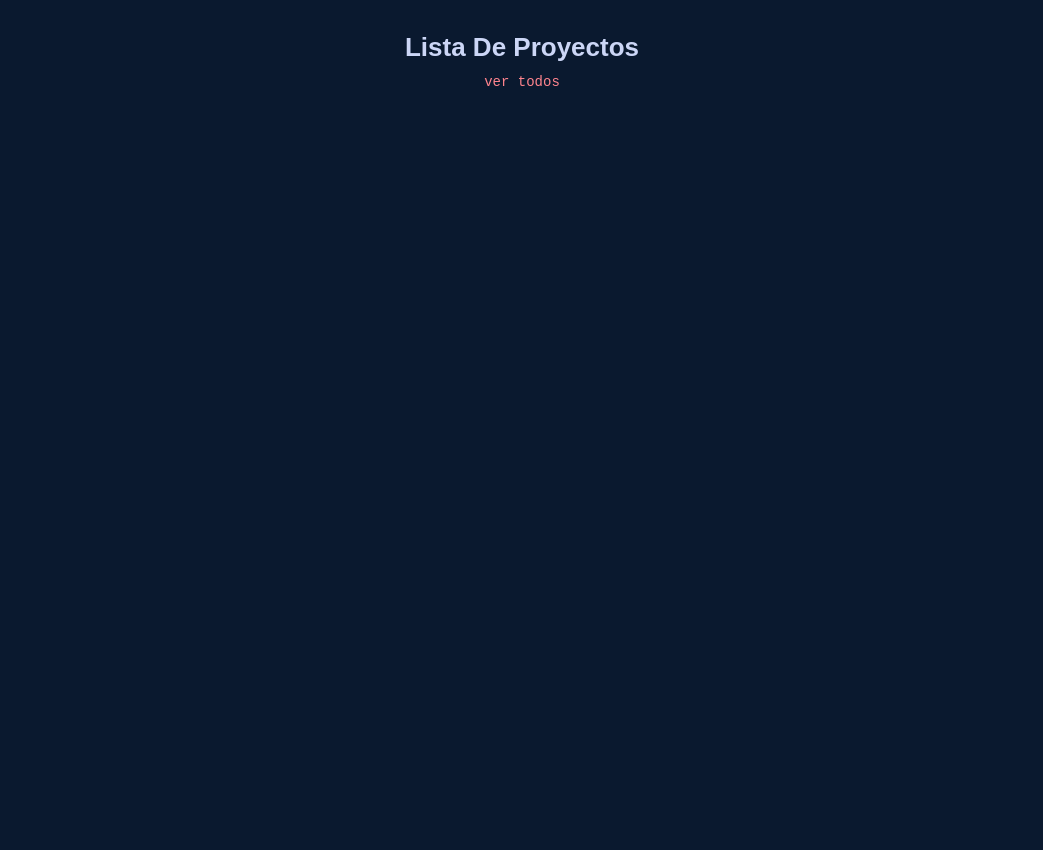
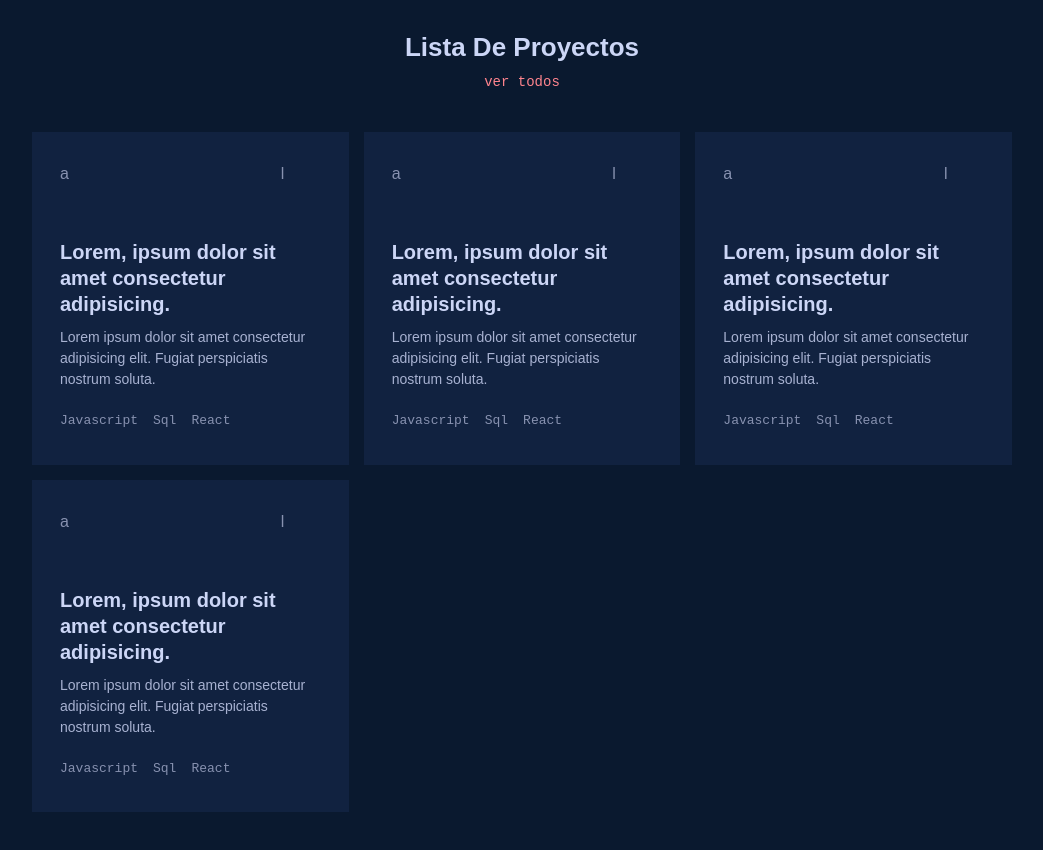
Before and after one commit to Diego-Aldao/portfolio-react, a React (Vite) app: page /#/archivo in a window 1280 px wide. Shown: the part 3300-4150 px from the top of the page, without its empty margins (118-1161 px from the left). Before the commit the page ends 3492 px from the top, so only its background shows below. Built offline with nearby package versions, Linux system fonts and the light colour scheme.

Commit message:
añadido el componente ItemArchivo

```diff
--- a/src/components/Archivo.jsx
+++ b/src/components/Archivo.jsx
@@ -1,4 +1,5 @@
 import styled from "styled-components";
+import ItemArchivo from "./ItemArchivo";
 
 const Contenedor = styled.section`
   padding: 60px 0px;
@@ -23,6 +24,7 @@ const Header = styled.header`
 const ListaArchivo = styled.div`
   display: grid;
   grid-template-columns: repeat(auto-fill, minmax(250px, 1fr));
+  gap: 15px;
 `;
 
 const Archivo = () => {
@@ -32,7 +34,12 @@ const Archivo = () => {
         <h2>lista de proyectos</h2>
         <span>ver todos</span>
       </Header>
-      <ListaArchivo></ListaArchivo>
+      <ListaArchivo>
+        <ItemArchivo />
+        <ItemArchivo />
+        <ItemArchivo />
+        <ItemArchivo />
+      </ListaArchivo>
     </Contenedor>
   );
 };
--- /dev/null
+++ b/src/components/ItemArchivo.jsx
@@ -0,0 +1,74 @@
+import styled from "styled-components";
+
+const Item = styled.div`
+  display: flex;
+  justify-content: space-between;
+  flex-direction: column;
+  align-items: flex-start;
+  position: relative;
+  height: 100%;
+  padding: 2rem 1.75rem;
+  background-color: var(--light-navy);
+`;
+
+const ItemHead = styled.div`
+  display: flex;
+  justify-content: space-between;
+  width: 100%;
+  height: 40px;
+  margin-bottom: 35px;
+  div {
+    width: 40px;
+    height: 100%;
+  }
+`;
+const ItemTitulo = styled.h3`
+  color: var(--lightest-slate);
+  font-size: 20px;
+  line-height: 1.3;
+`;
+
+const ItemDescripcion = styled.p`
+  color: var(--light-slate);
+  font-size: 14px;
+`;
+
+const ItemTecno = styled.ul`
+  display: flex;
+  margin-top: 20px;
+  align-items: flex-end;
+  flex-grow: 1;
+  flex-wrap: wrap;
+  li {
+    margin-right: 15px;
+    font-family: var(--fuente-mono);
+    font-size: 13px;
+    line-height: 1.75;
+    text-transform: capitalize;
+  }
+`;
+
+const ItemArchivo = () => {
+  return (
+    <Item>
+      <ItemHead>
+        <div>a</div>
+        <div>l</div>
+      </ItemHead>
+      <ItemTitulo>
+        Lorem, ipsum dolor sit amet consectetur adipisicing.
+      </ItemTitulo>
+      <ItemDescripcion>
+        Lorem ipsum dolor sit amet consectetur adipisicing elit. Fugiat
+        perspiciatis nostrum soluta.
+      </ItemDescripcion>
+      <ItemTecno>
+        <li>javascript</li>
+        <li>sql</li>
+        <li>react</li>
+      </ItemTecno>
+    </Item>
+  );
+};
+
+export default ItemArchivo;
```
